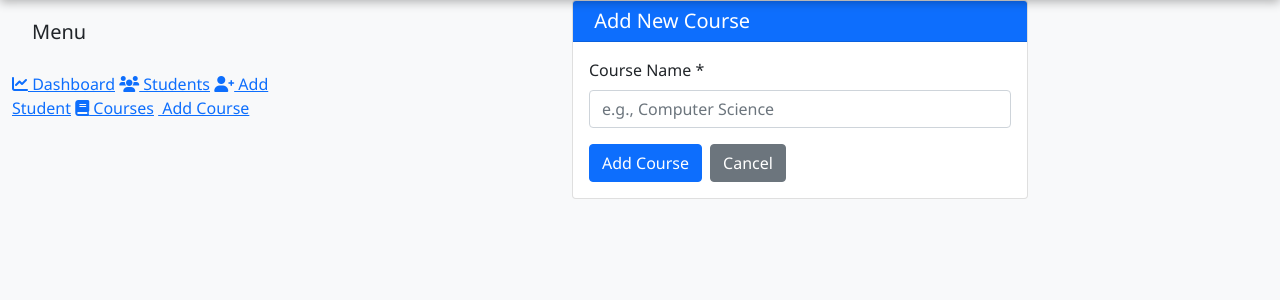
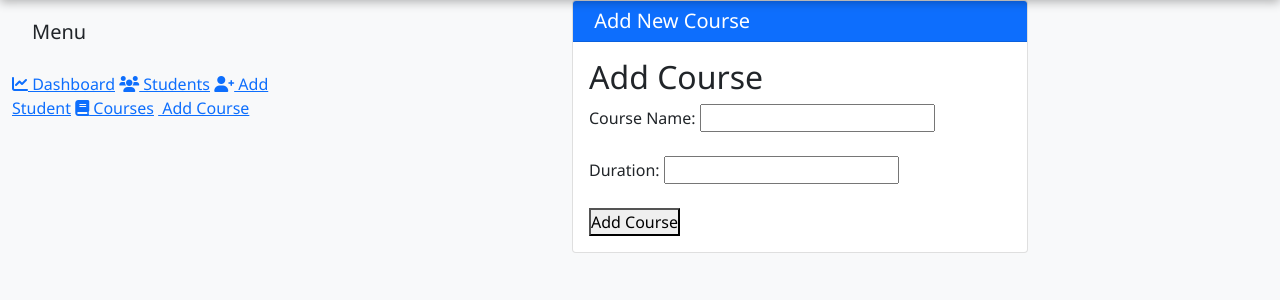
Before and after one commit to Rasaghnya/Student-Managent-System, a Flask app: page /add_course in a window 1280 px wide. Shown: the part 78-378 px from the top of the page. Run offline with Flask 3, Linux system fonts and the light colour scheme; the visitor is signed in with stand-in values (Sample User, id 1).

Commit message:
Revise add course form layout and fields
edited add_courses.html to add courses

```diff
--- a/templates/add_course.html
+++ b/templates/add_course.html
@@ -10,16 +10,13 @@
                 <h5 class="mb-0"><i class="fas fa-book-plus"></i> Add New Course</h5>
             </div>
             <div class="card-body">
-                <form method="POST">
-                    <div class="mb-3">
-                        <label for="course_name" class="form-label">Course Name *</label>
-                        <input type="text" class="form-control" id="course_name" name="course_name" placeholder="e.g., Computer Science" required>
-                    </div>
-                    <div class="d-flex gap-2">
-                        <button type="submit" class="btn btn-primary">Add Course</button>
-                        <a href="/courses" class="btn btn-secondary">Cancel</a>
-                    </div>
+               <h2>Add Course</h2>
+                  <form method="POST">
+                    Course Name: <input type="text" name="course_name" required><br><br>
+                    Duration: <input type="text" name="duration"><br><br>
+                    <button type="submit">Add Course</button>
                 </form>
+
             </div>
         </div>
     </div>
```
